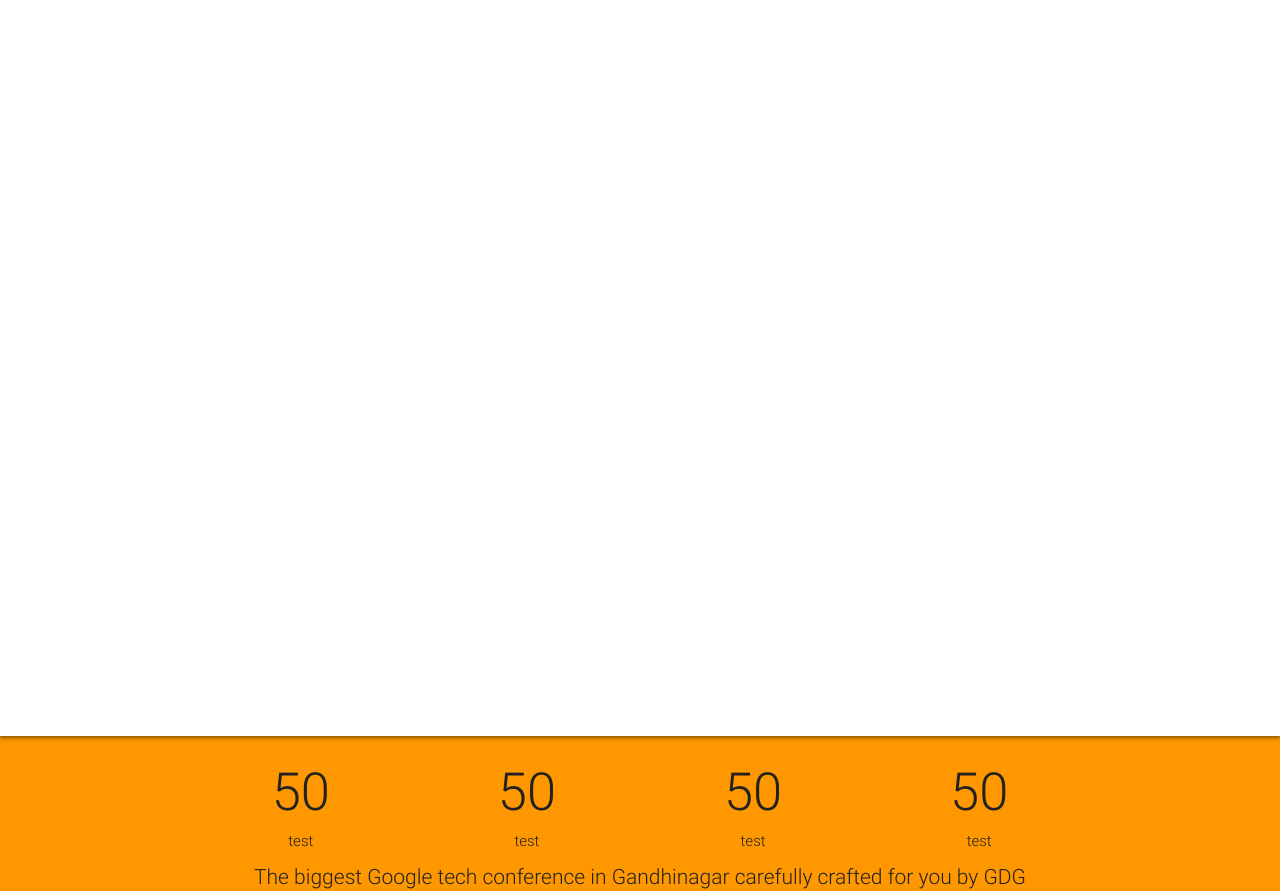
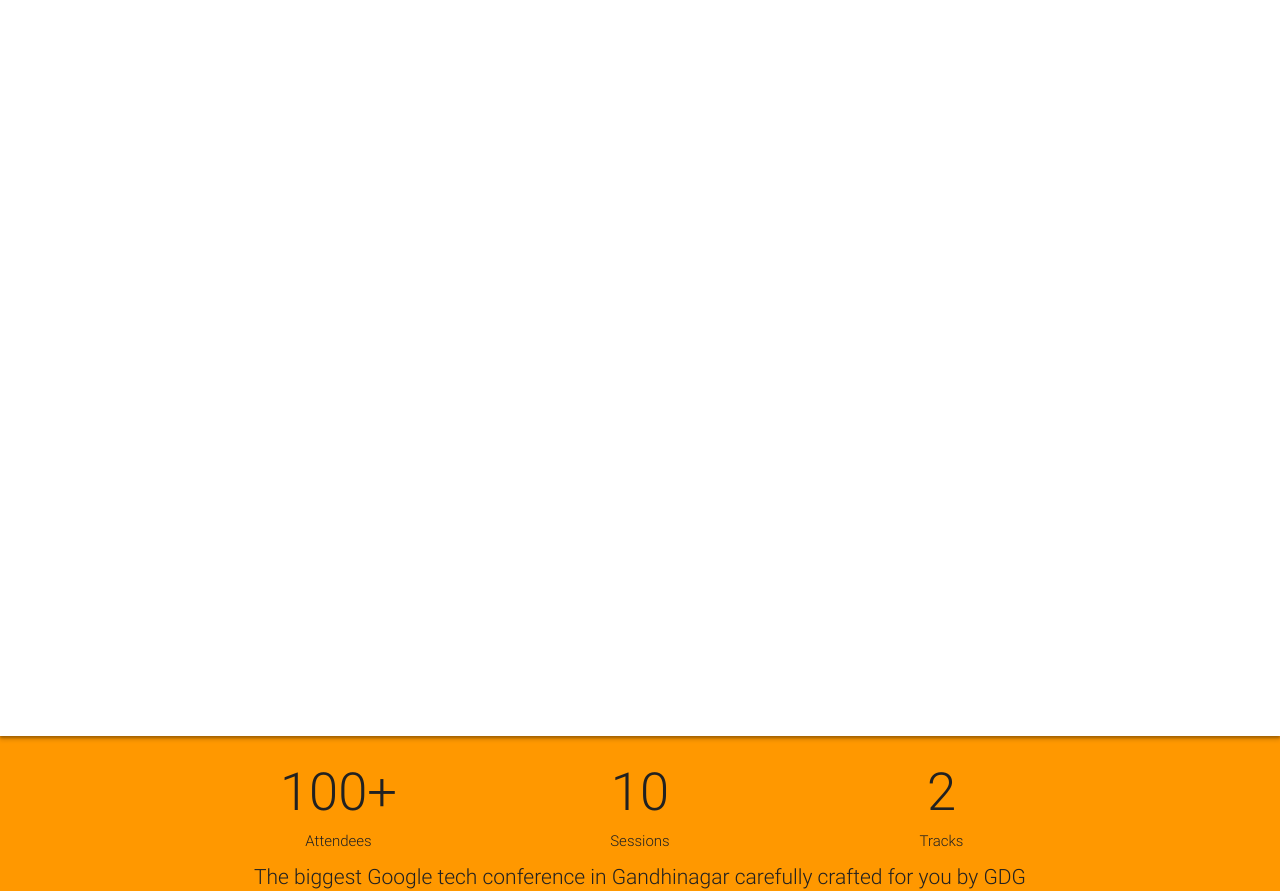
Before and after one commit to GDG-GANDHINAGAR/devfest-2017, a website: page index.html in a window 1280 px wide. Shown: the part 72-963 px from the top of the page. Drawn offline with nearby package versions, Linux system fonts and the light colour scheme; files whose address does not match are found by name.

Commit message:
added some contents in stats

```diff
--- a/index.html
+++ b/index.html
@@ -30,31 +30,24 @@
         </div>
         <div class="stats">
             <div class="container">
-
                 <div class="row">
-                    <div class="col s6 m3 stat-wrapper center-align">
+                    <div class="col s6 m4 stat-wrapper center-align">
                         <div class="number">
-                            50
+                            100+
                         </div>
-                        <div class="text">test</div>
+                        <div class="text">Attendees</div>
                     </div>
-                    <div class="col s6 m3 stat-wrapper center-align">
+                    <div class="col s6 m4 stat-wrapper center-align">
                         <div class="number">
-                            50
+                            10
                         </div>
-                        <div class="text">test</div>
+                        <div class="text">Sessions</div>
                     </div>
-                    <div class="col s6 m3 stat-wrapper center-align">
+                    <div class="col s6 m4 stat-wrapper center-align">
                         <div class="number">
-                            50
+                            2
                         </div>
-                        <div class="text">test</div>
-                    </div>
-                    <div class="col s6 m3 stat-wrapper center-align">
-                        <div class="number">
-                            50
-                        </div>
-                        <div class="text">test</div>
+                        <div class="text">Tracks</div>
                     </div>
                     <div class="col s12 center-align discription">
                         The biggest Google tech conference in Gandhinagar carefully crafted for you by GDG community! All about Android, Web and Cloud from the experts.
```
